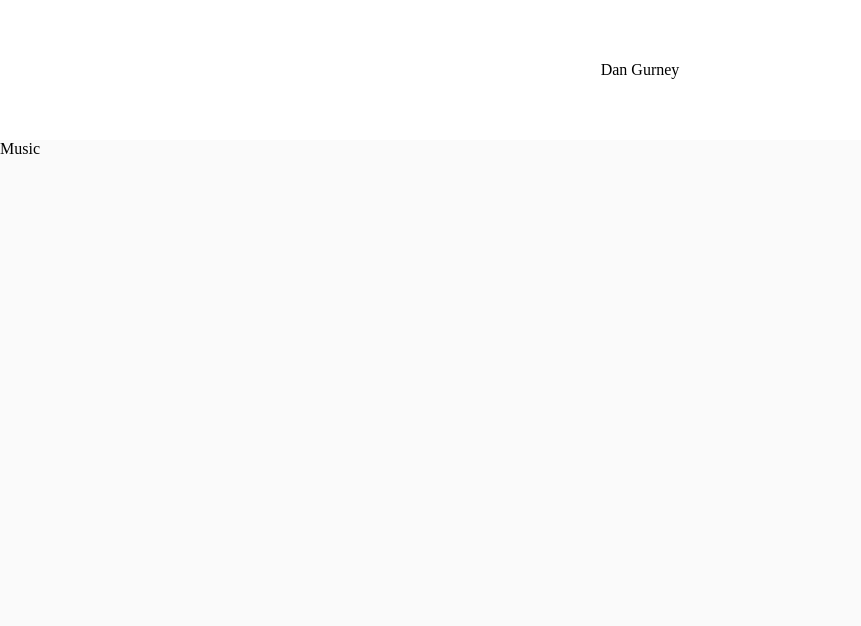
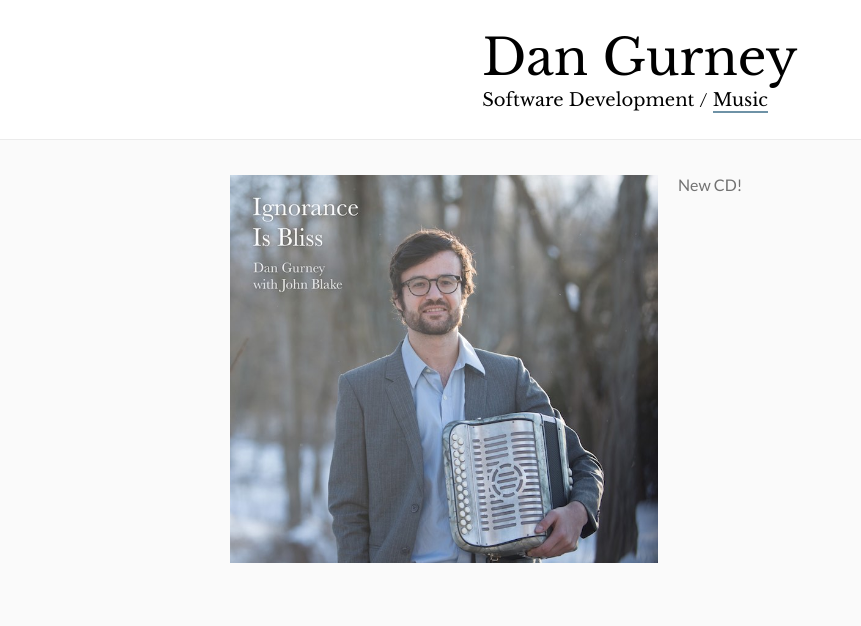
Before and after one commit to dgurns/dgurns.github.io, a React app: page /music in a window 1280 px wide. Shown: the whole page, without its empty margins (0-861 px from the left). Built offline with nearby package versions, Linux system fonts and the light colour scheme.

Commit message:
Start laying out Music page

```diff
--- a/index.html
+++ b/index.html
@@ -8,10 +8,10 @@
       name="description"
       content="Software developer and musician living in New York's Hudson Valley."
     >
-
-    <!-- start favicon -->
-
-    <!-- end favicon -->
+    <link
+      href="https://fonts.googleapis.com/css?family=Lato:400,700|Libre+Baskerville"
+      rel="stylesheet"
+    >
 
     <!-- Start Single Page Apps for GitHub Pages -->
     <script type="text/javascript">
--- a/src/components/App.js
+++ b/src/components/App.js
@@ -1,19 +1,19 @@
 import React from 'react';
-import { Switch, Route } from 'react-router-dom';
+import { Switch, Route, Redirect } from 'react-router-dom';
 import Header from './Header';
 import Music from './Music';
-import PageNotFound from './PageNotFound';
 
 export default function App() {
   return (
     <div>
       <Header />
       <Switch>
-        {/* Redirect root path to /music */}
-        <Route exact path="/" redirectTo="/music" />
+        <Route exact path="/">
+          <Redirect to="/music" />
+        </Route>
         <Route path="/software-development" />
         <Route path="/music" component={Music} />
-        <Route component={PageNotFound} />
+        <Route><Redirect to="/" /></Route>
       </Switch>
     </div>
   );
--- a/src/components/Header.js
+++ b/src/components/Header.js
@@ -3,7 +3,16 @@ import React from 'react';
 export default function Header() {
   return (
     <div className="header">
-      Dan Gurney
+      <div className="header__content">
+        <div className="header__title">Dan Gurney</div>
+        <div className="header__nav">
+          <div className="header__nav-item">Software Development</div>
+          <div className="header__nav-divider">/</div>
+          <div
+            className="header__nav-item header__nav-item--selected"
+          >Music</div>
+        </div>
+      </div>
     </div>
   );
 }
--- a/src/components/Music.js
+++ b/src/components/Music.js
@@ -2,6 +2,11 @@ import React from 'react';
 
 export default function Music() {
   return (
-    <div className="music">Music</div>
+    <div className="music">
+      <div className="music__album-cover" />
+      <div className="music__album-description">
+        New CD!
+      </div>
+    </div>
   );
 }
--- a/src/components/PageNotFound.js
+++ /dev/null
@@ -1,17 +0,0 @@
-import React from 'react';
-import PropTypes from 'prop-types';
-
-const propTypes = {
-  location: PropTypes.object.isRequired,
-};
-
-export default function PageNotFound({ location }) {
-  return (
-    <p>
-      Page not found - the path, {location.pathname},
-      did not match any React Router routes.
-    </p>
-  );
-}
-
-PageNotFound.propTypes = propTypes;
--- /dev/null
+++ b/src/styles/_global.scss
@@ -0,0 +1,15 @@
+html {
+  background-color: $lightest-gray-color;
+  font-size: 62.5%;
+}
+#root { min-height: 100%; }
+
+/*required for IE/Edge to be compatible with left:50vw & transform:translate(-50%, 0),
+otherwise there is a phantom div on the right side of the screen (from the left:50vw),
+that the window will scroll to. Note the left:50vw and transform is used to center content
+horizaontally based on vw to prevent content jump when vertical scroll bar show/hide.*/
+body {
+  font-family: 'Lato', sans-serif;
+  font-size: $base-font-size;
+  overflow-x: hidden;
+}
--- a/src/styles/_header.scss
+++ b/src/styles/_header.scss
@@ -1,8 +1,47 @@
 .header {
   align-items: center;
   background-color: $white-color;
+  border-bottom: 1px solid $light-gray-color;
+  //border-top: 2px solid $blue-color;
   display: flex;
+  font-family: 'Libre Baskerville', serif;
   height: 140px;
   justify-content: center;
+  margin-bottom: 35px;
   width: 100%;
 }
+
+.header__content {
+  display: flex;
+  flex-direction: column;
+}
+
+.header__title {
+  font-size: $large-font-size;
+}
+
+.header__nav {
+  align-items: center;
+  display: flex;
+  flex-direction: row;
+  font-size: $medium-font-size;
+}
+
+.header__nav-item {
+  height: 24px;
+  &:hover {
+    border-bottom: 2px solid $light-gray-color;
+    cursor: pointer;
+  }
+}
+
+.header__nav-item--selected {
+  border-bottom: 2px solid $blue-color;
+  &:hover {
+    border-bottom: 2px solid $blue-color;
+  }
+}
+
+.header__nav-divider {
+  margin: 0px 5px;
+}
--- a/src/styles/_music.scss
+++ b/src/styles/_music.scss
@@ -0,0 +1,26 @@
+.music {
+  display: flex;
+  flex: 1;
+  flex-wrap: wrap;
+  justify-content: center;
+  padding: 0px 20px 60px;
+}
+
+.music__album-cover {
+  background-image: url('/public/images/AlbumCover.jpg');
+  background-position: center top;
+  background-repeat: no-repeat;
+  background-size: contain;
+  display: flex;
+  height: 388px;
+  width: 428px;
+}
+
+.music__album-description {
+  color: $gray-color;
+  display: flex;
+  flex: 1;
+  margin-left: 20px;
+  max-width: 372px;
+  min-width: 140px;
+}
--- a/src/styles/_reset.scss
+++ b/src/styles/_reset.scss
@@ -2,7 +2,7 @@ html, body, div, span, a, p, ul, li, h1, code, nav {
   margin: 0;
   border: 0;
   padding: 0;
-  box-sizing: inherit;
+  box-sizing: border-box;
   font: inherit;
   text-decoration: inherit;
   text-align: inherit;
@@ -12,11 +12,3 @@ html, body, div, span, a, p, ul, li, h1, code, nav {
 /*pass window height (w/o scroll bars) down to react app, note can't use vh becasue that
 includes scroll bars and mobile browser footer, etc so doesn't give viewable area*/
 html, body { height: 100%; }
-html { background-color: rgb(0, 120, 0); }
-#root { background-color: #FAFAFA; min-height: 100%; }
-
-/*required for IE/Edge to be compatible with left:50vw & transform:translate(-50%, 0),
-otherwise there is a phantom div on the right side of the screen (from the left:50vw),
-that the window will scroll to. Note the left:50vw and transform is used to center content
-horizaontally based on vw to prevent content jump when vertical scroll bar show/hide.*/
-body { overflow-x: hidden; }
--- a/src/styles/_variables.scss
+++ b/src/styles/_variables.scss
@@ -1,3 +1,12 @@
 // Colors
 $black-color: #000;
+$blue-color: #6E92A6;
+$gray-color: #727272;
+$light-gray-color: #EBEBEB;
+$lightest-gray-color: #FAFAFA;
 $white-color: #FFF;
+
+// Font sizes
+$base-font-size: 1.6rem;
+$medium-font-size: 1.8rem;
+$large-font-size: 5rem;
--- a/src/styles/index.scss
+++ b/src/styles/index.scss
@@ -1,5 +1,6 @@
 @import 'reset';
 @import 'variables';
+@import 'global';
 @import 'header';
 @import 'software-development';
 @import 'music';
```
Also changed, not shown: README.md (deleted), public/images/AlbumCover.jpg (added).
